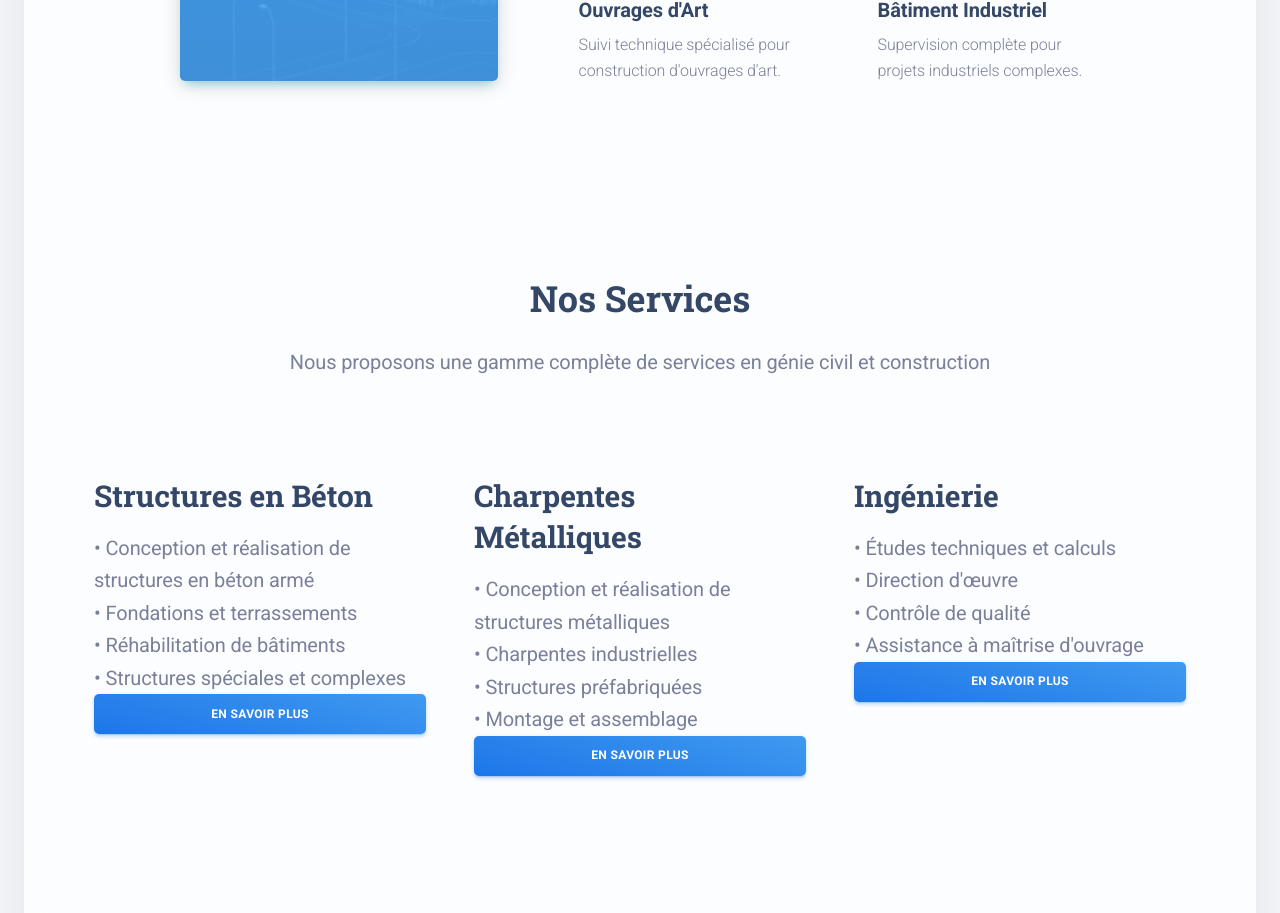
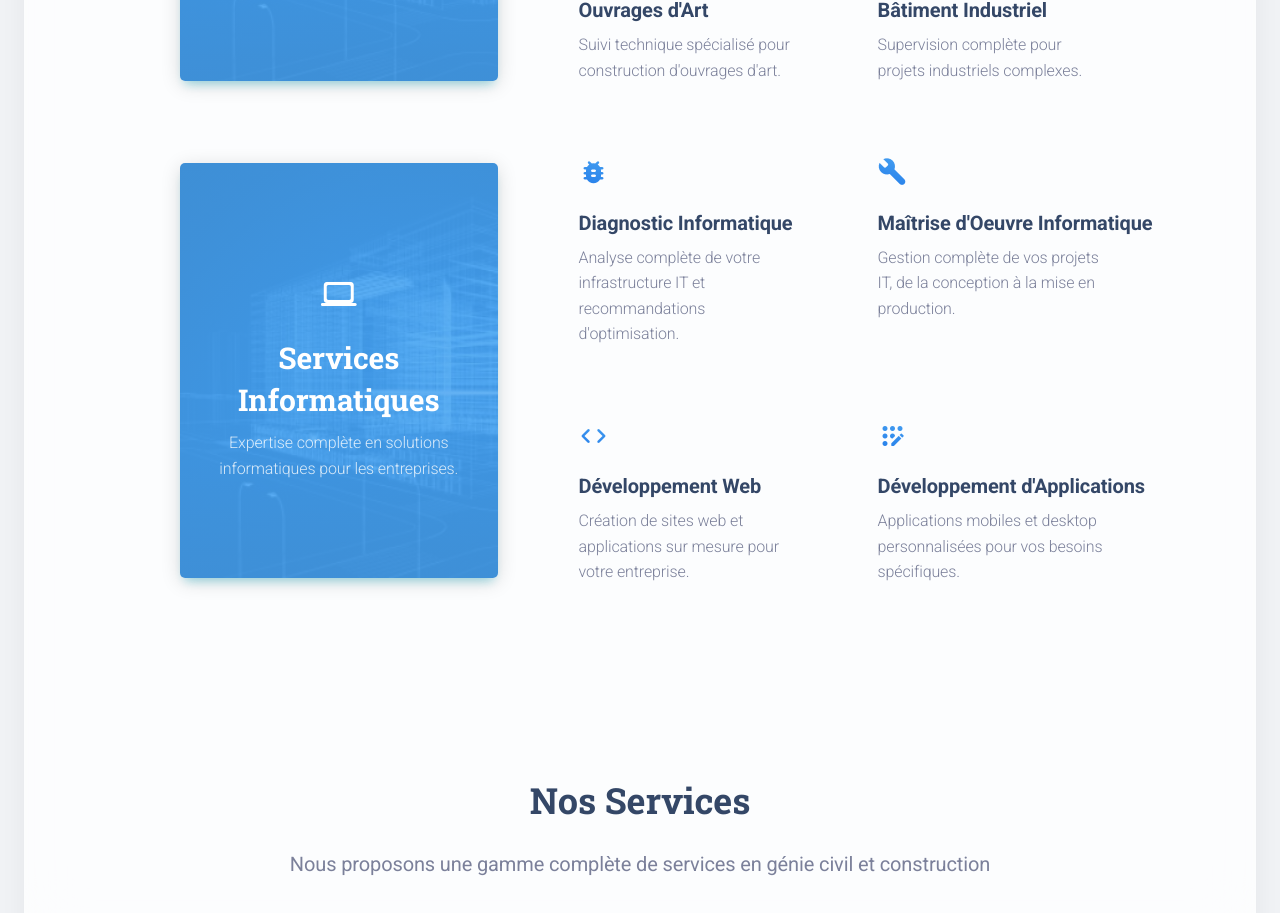
Before and after one commit to dev-ux/wisetech, a React (Create React App) app: page /presentation in a window 1280 px wide. Shown: the part 2112-3025 px from the top of the page. Built offline with nearby package versions, Linux system fonts and the light colour scheme.

Commit message:
feat: add IT services section with diagnostic, MO, web and app development

```diff
--- a/src/pages/Presentation/sections/Information.js
+++ b/src/pages/Presentation/sections/Information.js
@@ -198,6 +198,63 @@ function Information() {
             </Grid>
           </Grid>
         </Grid>
+
+        {/* Services Informatiques */}
+        <Grid container item xs={11} spacing={3} alignItems="center" sx={{ mx: "auto", mt: 6 }}>
+          <Grid item xs={12} lg={4} sx={{ mx: "auto" }}>
+            <RotatingCard>
+              <RotatingCardFront
+                image={structureImage}
+                icon="computer"
+                title={
+                  <>
+                    Services Informatiques
+                  </>
+                }
+                description="Expertise complète en solutions informatiques pour les entreprises."
+              />
+              <RotatingCardBack
+                image={structureImage}
+                title="Services Informatiques"
+                description="Solutions informatiques sur mesure pour optimiser vos processus métier."
+              />
+            </RotatingCard>
+          </Grid>
+          <Grid item xs={12} lg={7} sx={{ ml: "auto" }}>
+            <Grid container spacing={3}>
+              <Grid item xs={12} md={6}>
+                <DefaultInfoCard
+                  icon="bug_report"
+                  title="Diagnostic Informatique"
+                  description="Analyse complète de votre infrastructure IT et recommandations d'optimisation."
+                />
+              </Grid>
+              <Grid item xs={12} md={6}>
+                <DefaultInfoCard
+                  icon="build"
+                  title="Maîtrise d'Oeuvre Informatique"
+                  description="Gestion complète de vos projets IT, de la conception à la mise en production."
+                />
+              </Grid>
+            </Grid>
+            <Grid container spacing={3} sx={{ mt: { xs: 0, md: 6 } }}>
+              <Grid item xs={12} md={6}>
+                <DefaultInfoCard
+                  icon="code"
+                  title="Développement Web"
+                  description="Création de sites web et applications sur mesure pour votre entreprise."
+                />
+              </Grid>
+              <Grid item xs={12} md={6}>
+                <DefaultInfoCard
+                  icon="app_registration"
+                  title="Développement d'Applications"
+                  description="Applications mobiles et desktop personnalisées pour vos besoins spécifiques."
+                />
+              </Grid>
+            </Grid>
+          </Grid>
+        </Grid>
       </Container>
     </MKBox>
   );
```
